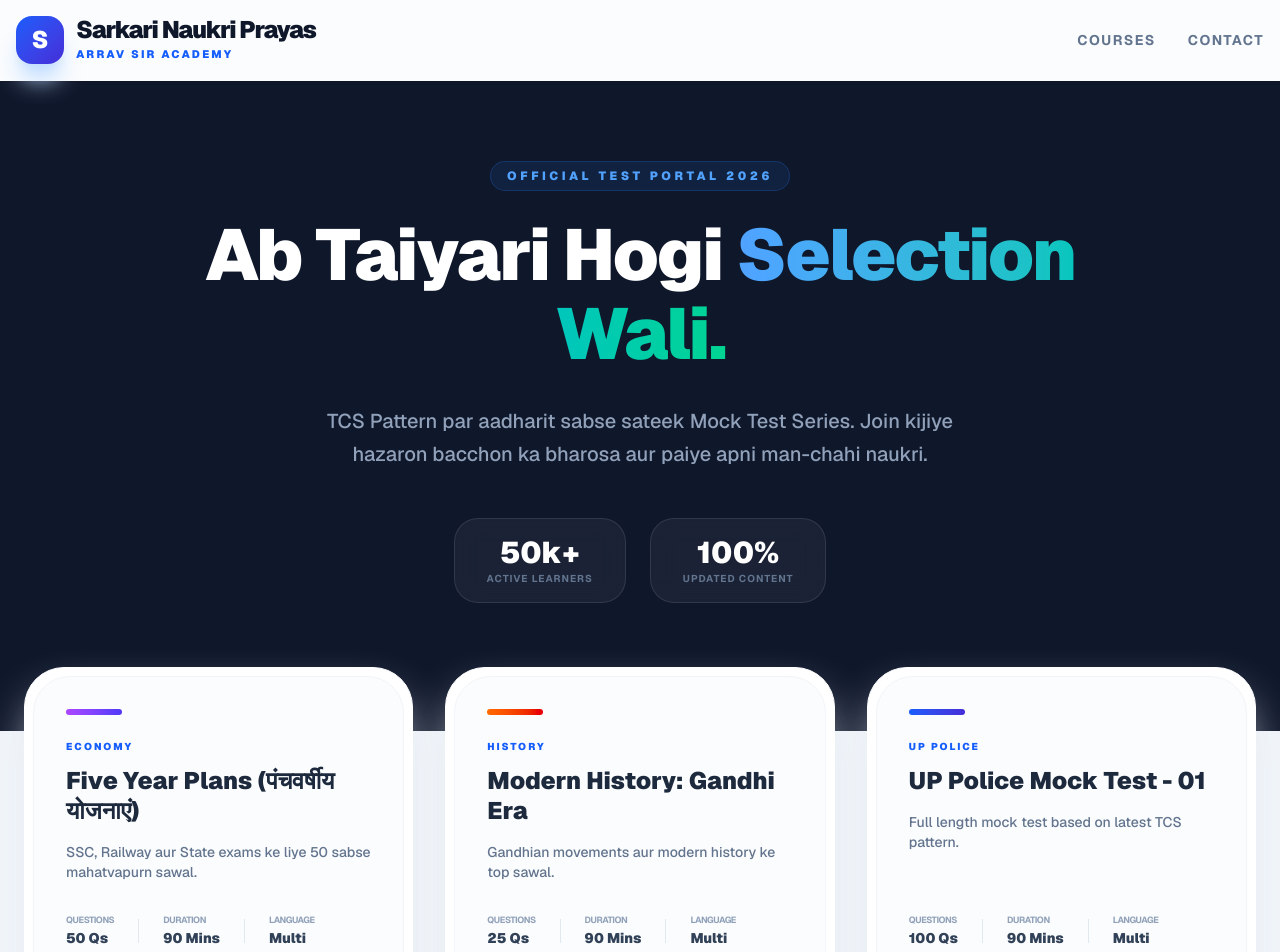
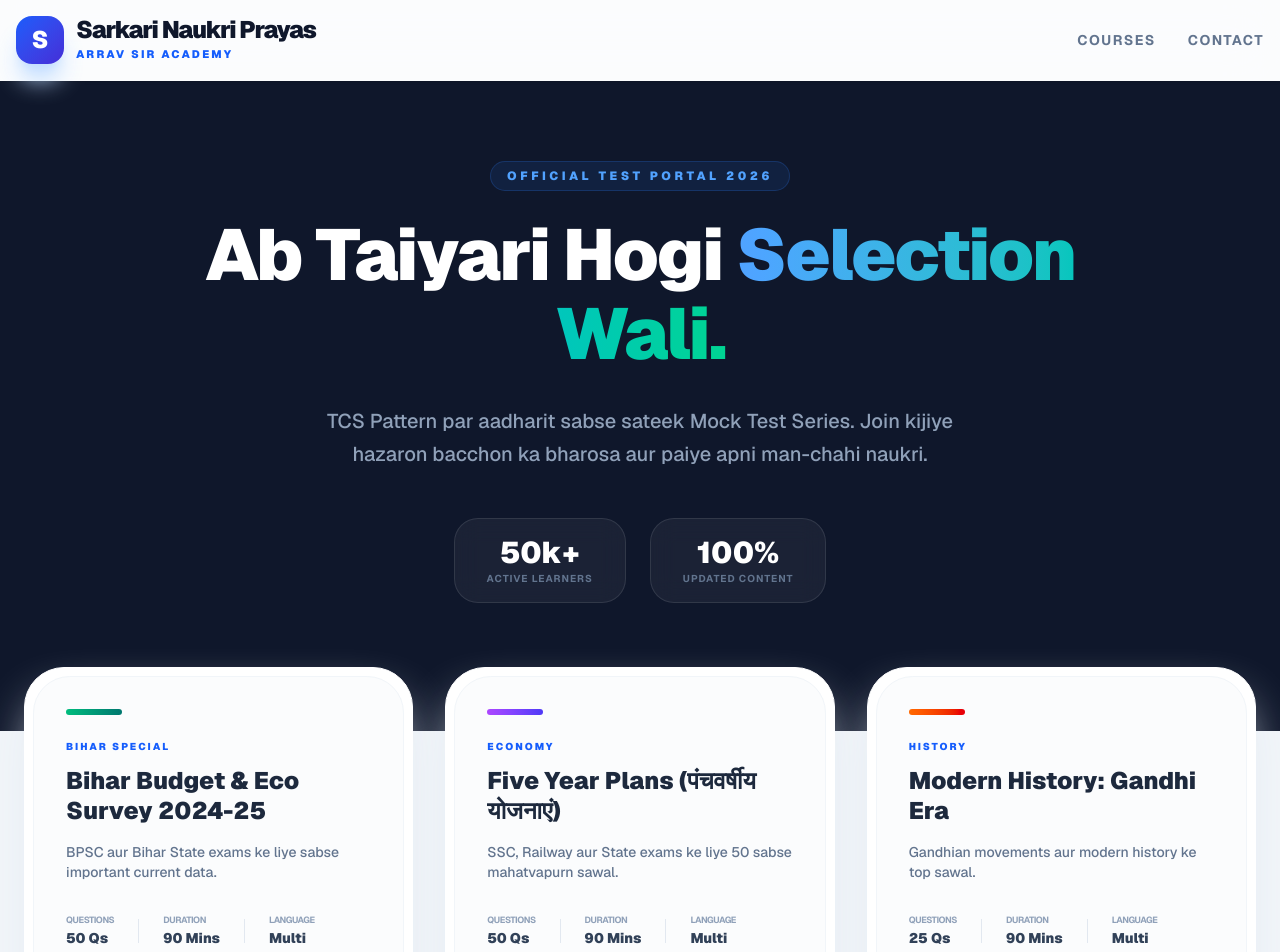
Before and after one commit to kashishbhaig/sarkari-naukri-portal, a Next.js app: page / in a window 1280 px wide. Shown: the top 952 px of the page. Built offline with nearby package versions, Linux system fonts and the light colour scheme.

Commit message:
Update page.tsx

```diff
--- a/app/page.tsx
+++ b/app/page.tsx
@@ -2,6 +2,14 @@ import Link from 'next/link';
 
 export default function Home() {
   const tests = [
+    {
+  id: "bihar_budget",
+  title: "Bihar Budget & Eco Survey 2024-25",
+  questions: "50 Qs",
+  tag: "BIHAR SPECIAL",
+  color: "from-emerald-500 to-teal-700",
+  desc: "BPSC aur Bihar State exams ke liye sabse important current data."
+},
     {
       id: "five_year_plans",
       title: "Five Year Plans (पंचवर्षीय योजनाएं)",
```
